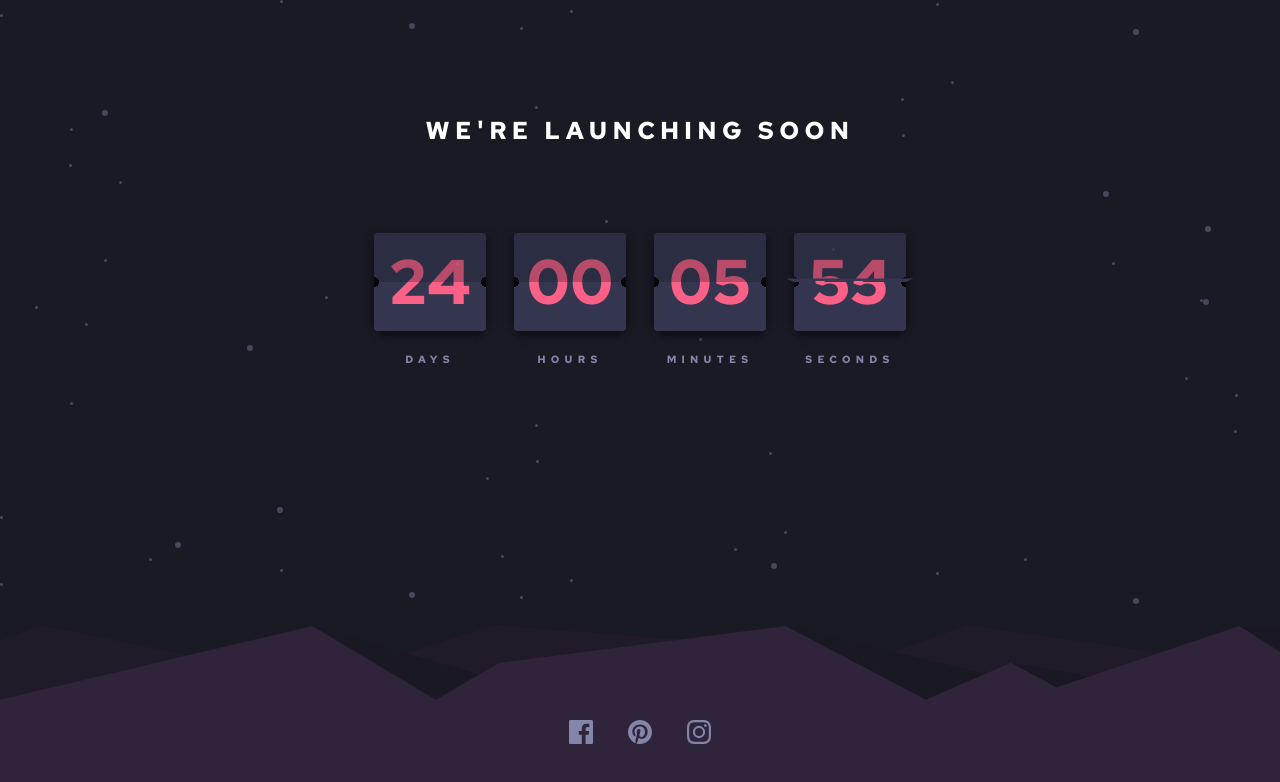
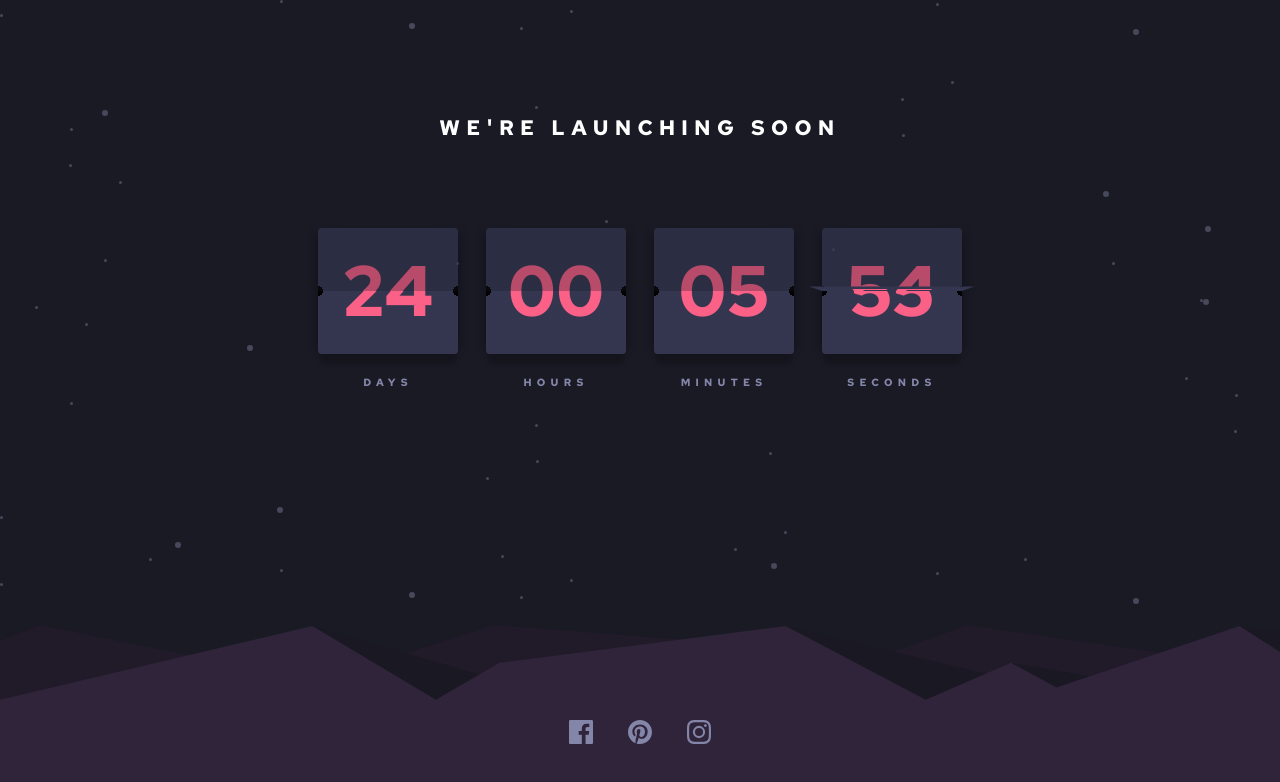
Before and after one commit to Opeoluwa-Ogunlaja/countdown-timer, a React (Vite) app: page / in a window 1280 px wide. Shown: the top 782 px of the page. Built offline with nearby package versions, Linux system fonts and the light colour scheme.

Commit message:
Touches sha... E fit no be finishing

```diff
--- a/src/Timer.tsx
+++ b/src/Timer.tsx
@@ -21,9 +21,7 @@ function TimerProvider(props: timerProps){
 
     const reduceState = () => setCount(countValue => countValue > 0 ? countValue - 1000 : 0)
 
-    console.log(count);
-
-    const [, clear, reset] = useInterval(reduceState, 1000, true)
+    const [, clear] = useInterval(reduceState, 1000, true)
 
     useUpdateEffect(clear, [count])
 
--- a/src/index.scss
+++ b/src/index.scss
@@ -20,8 +20,8 @@
   --fs-400: .875rem;
   --fs-500: 1rem;
   --fs-600: 1.25rem;
-  --fs-700: 1.75rem;
-  --fs-800: 4.5rem;
+  --fs-700: 1.5rem;
+  --fs-800: 5rem;
 
 }
 
@@ -92,10 +92,11 @@ main{
   place-items: center;
   flex-direction: column;
   padding-top: 10rem;
-  gap: 6rem;
+  gap: 4rem;
 
   @include big{
     padding-top: 8rem;
+    gap: 6rem;
   }
 }
 
@@ -107,7 +108,6 @@ main > h1{
 
   @include big{
     font-size: var(--fs-700);
-    letter-spacing: .22em;
   }
 }
 
@@ -144,32 +144,33 @@ footer{
 
 .tile-grid{
   display: grid;
-  grid-auto-flow: column;
   gap: 2rem;
+  grid-template-columns: repeat(4, 1fr);
 
   @include mobile{
-    gap: .5rem;
+    gap: 3vw;
   }
 }
 
 .tile{
-  --min-width: 8rem;
-  --tile-height: 5rem;
-  --panel-height: 7rem;
+  --min-width: 10rem;
+  --tile-height: 7rem;
+  --panel-height: 9rem;
 
   display: flex;
   flex-direction: column;
   align-items: center;
   min-width: var(--min-width);
+  width: var(--min-width);
   gap: 1.5rem;
   justify-content: stretch;
   cursor: pointer;
 
   @include mobile{
-    --min-width: 3rem;
+    --min-width: 5.25rem;
     --tile-height: 2rem;
     --panel-height: 5rem;
-    --fs-800: 3.5rem;
+    --fs-800: 2.75rem;
   }
 
   .dots{
@@ -184,13 +185,13 @@ footer{
   }
 
   & > div{
-    --shadow-color: hsla(0, 0%, 0%, .3);
+    --shadow-color: hsla(0, 0%, 0%, .2);
     height: var(--tile-height);
     flex: 1;
     width: 100%;
     border-radius: .25rem;
     box-shadow:
-      0 12px 6px -4px var(--shadow-color),
+      0 12px 4px -2px var(--shadow-color),
       8px 0 8px -4px var(--shadow-color),
       -8px 0 8px -4px var(--shadow-color);
 
@@ -251,6 +252,7 @@ footer{
     visibility: hidden;
     opacity: 0;
     transition: opacity .7s;
+    pointer-events: none;
 
     &.turning{
       visibility: visible;
@@ -308,6 +310,10 @@ footer{
     letter-spacing: .5em;
     font-size: var(--fs-300);
     grid-row: fit-content;
+
+    @include mobile{
+      font-size: var(--fs-200);
+    }
   }
 }
 
```
